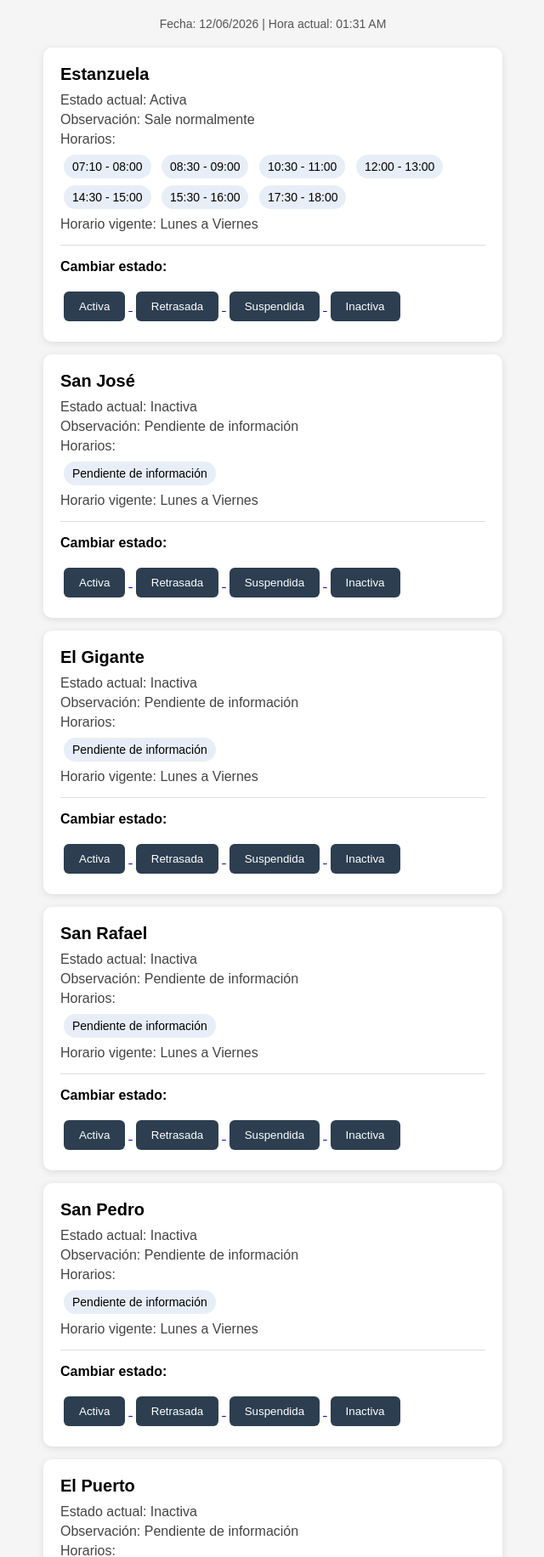
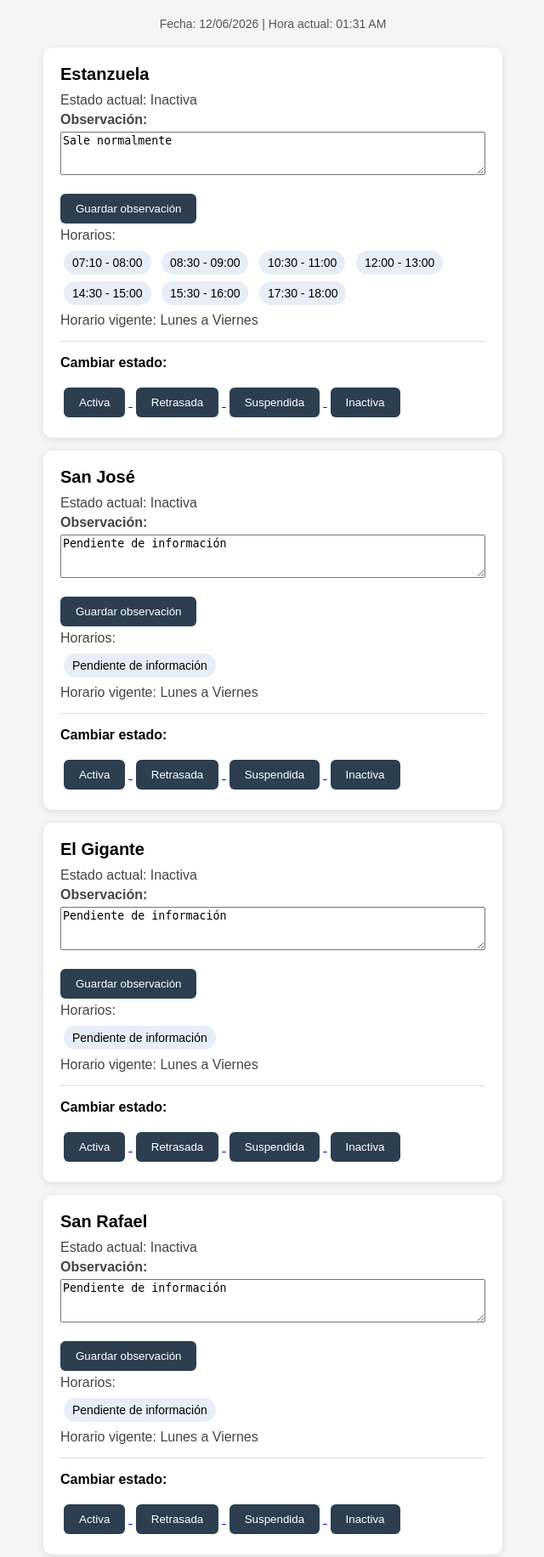
Before and after one commit to jacoboanahi7-png/transporte-tlalpujahua, a Flask app: page /admin in a window 1280 px wide. Shown: the part 138-1970 px from the top of the page at 85% size, without its empty margins (319-959 px from the left). Run offline with Flask 3, Linux system fonts and the light colour scheme; the visitor is signed in with stand-in values (Sample User, id 1); parts of the project's set-up code (start-up, migrations or seed data) failed here and were passed over.

Commit message:
Update admin.html

```diff
--- a/templates/admin.html
+++ b/templates/admin.html
@@ -37,7 +37,23 @@
 
 <p class="info">Estado actual: {{ r.estado }}</p>
 
-<p class="info">Observación: {{ r.observacion }}</p>
+<form method="POST" action="/actualizar_observacion/{{ r.id }}">
+
+    <p class="info"><b>Observación:</b></p>
+
+    <textarea
+        name="observacion"
+        rows="3"
+        style="width:100%; box-sizing:border-box;"
+    >{{ r.observacion }}</textarea>
+
+    <br><br>
+
+    <button type="submit">
+        Guardar observación
+    </button>
+
+</form>
 
 <p class="info">Horarios:</p>
 
```
